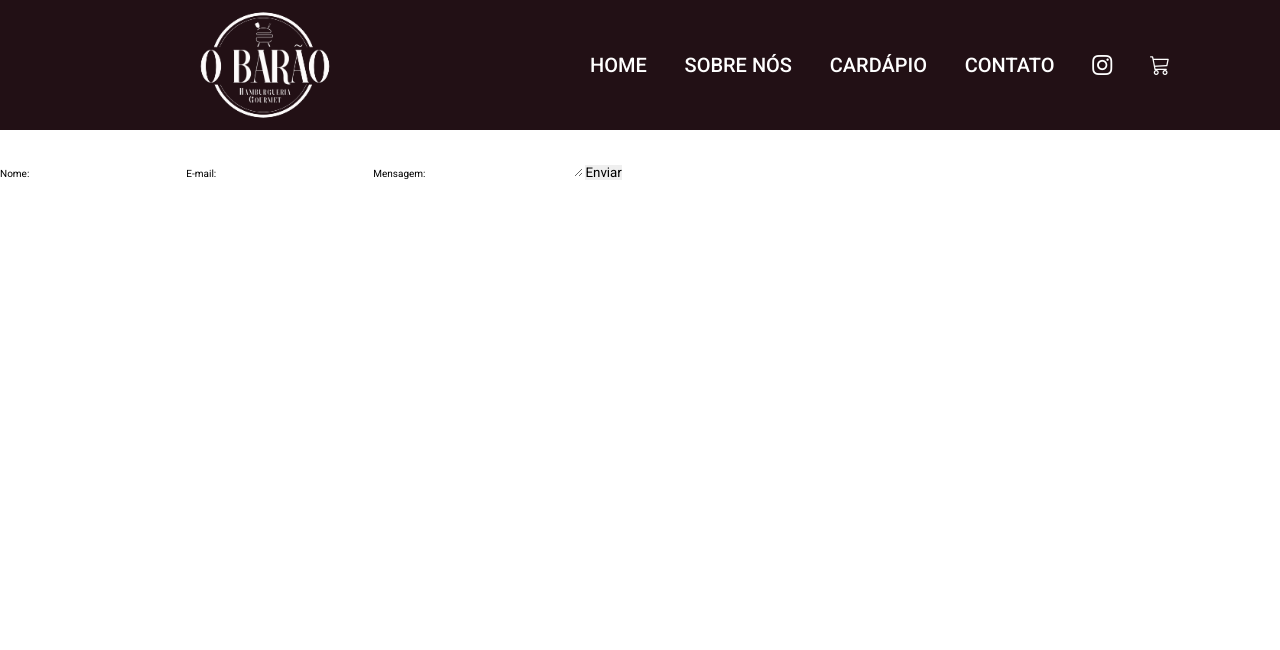
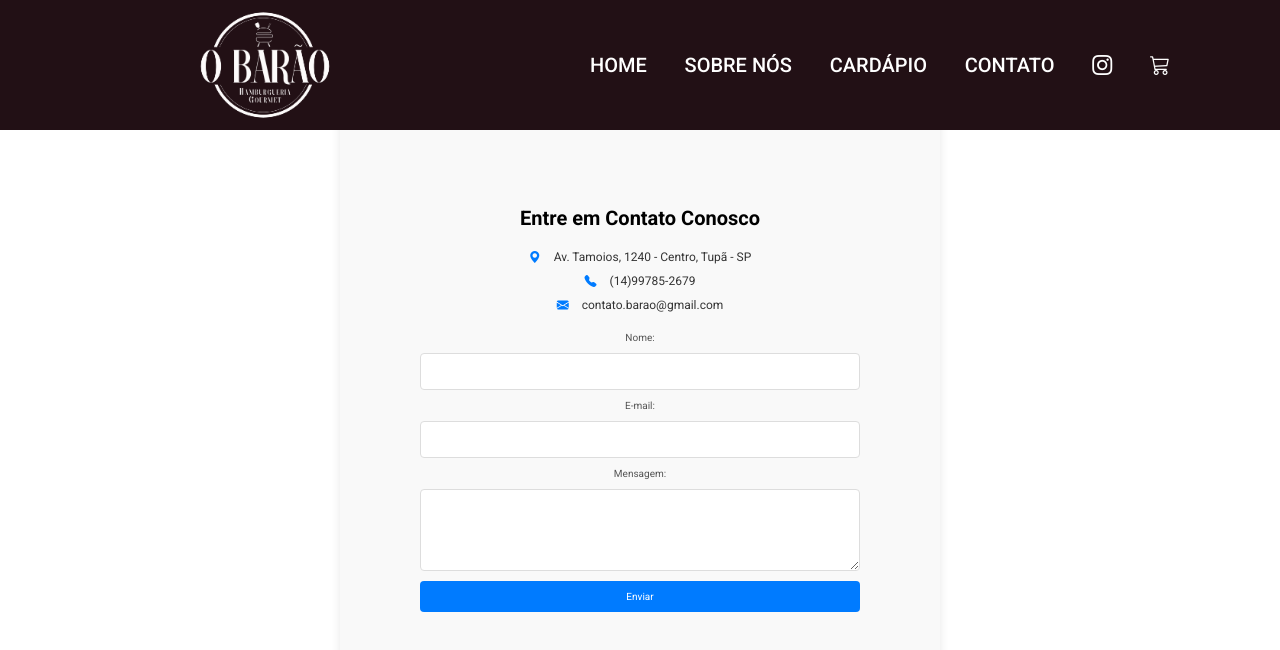
Before and after one commit to alinedka/pwhamburgueria, a plain HTML site: page index/contato.html in a window 1280 px wide. Drawn offline with nearby package versions, Linux system fonts and the light colour scheme; files whose address does not match are found by name.

Commit message:
Update contato.css
Adicionei o CSS do form de entrar em contato

```diff
--- a/styles/contato.css
+++ b/styles/contato.css
@@ -120,3 +120,65 @@ html {
     margin-bottom: 5rem;
     font-family:'Franklin Gothic Medium', 'Arial Narrow', Arial, sans-serif;
 }
+.contact-section {
+    padding: 80px;
+    padding-top: 140px;
+    margin: 0 auto;
+    max-width: 600px;
+    text-align: center;
+    background-color: #f9f9f9;
+    border-radius: 8px;
+    box-shadow: 0 0 10px rgba(0, 0, 0, 0.1);
+}
+
+.contact-section h1 {
+    font-size: 2em;
+    margin-bottom: 20px;
+}
+
+.contact-info {
+    margin-bottom: 20px;
+}
+
+.contact-info p {
+    margin: 10px 0;
+    font-size: 1.2em;
+    color: #333;
+}
+
+.contact-info i {
+    margin-right: 10px;
+    color: #007bff;
+}
+
+.contact-form {
+    display: flex;
+    flex-direction: column;
+    gap: 10px;
+}
+
+.contact-form label {
+    font-size: 1em;
+    color: #555;
+}
+
+.contact-form input,
+.contact-form textarea {
+    padding: 10px;
+    border: 1px solid #ddd;
+    border-radius: 4px;
+}
+
+.contact-form button {
+    padding: 10px;
+    background-color: #007bff;
+    color: #fff;
+    border: none;
+    border-radius: 4px;
+    cursor: pointer;
+    font-size: 1em;
+}
+
+.contact-form button:hover {
+    background-color: #0056b3;
+}
```
